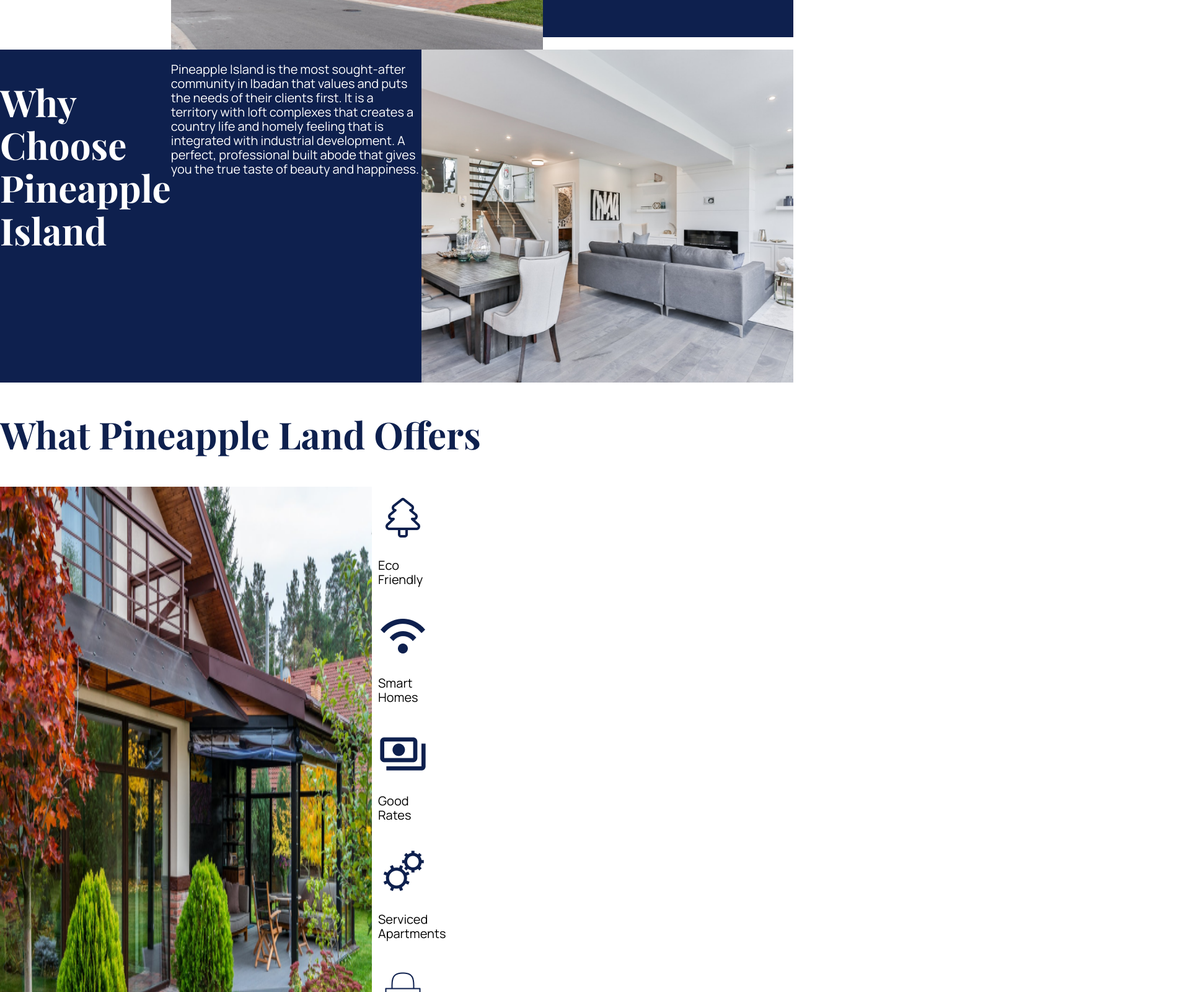
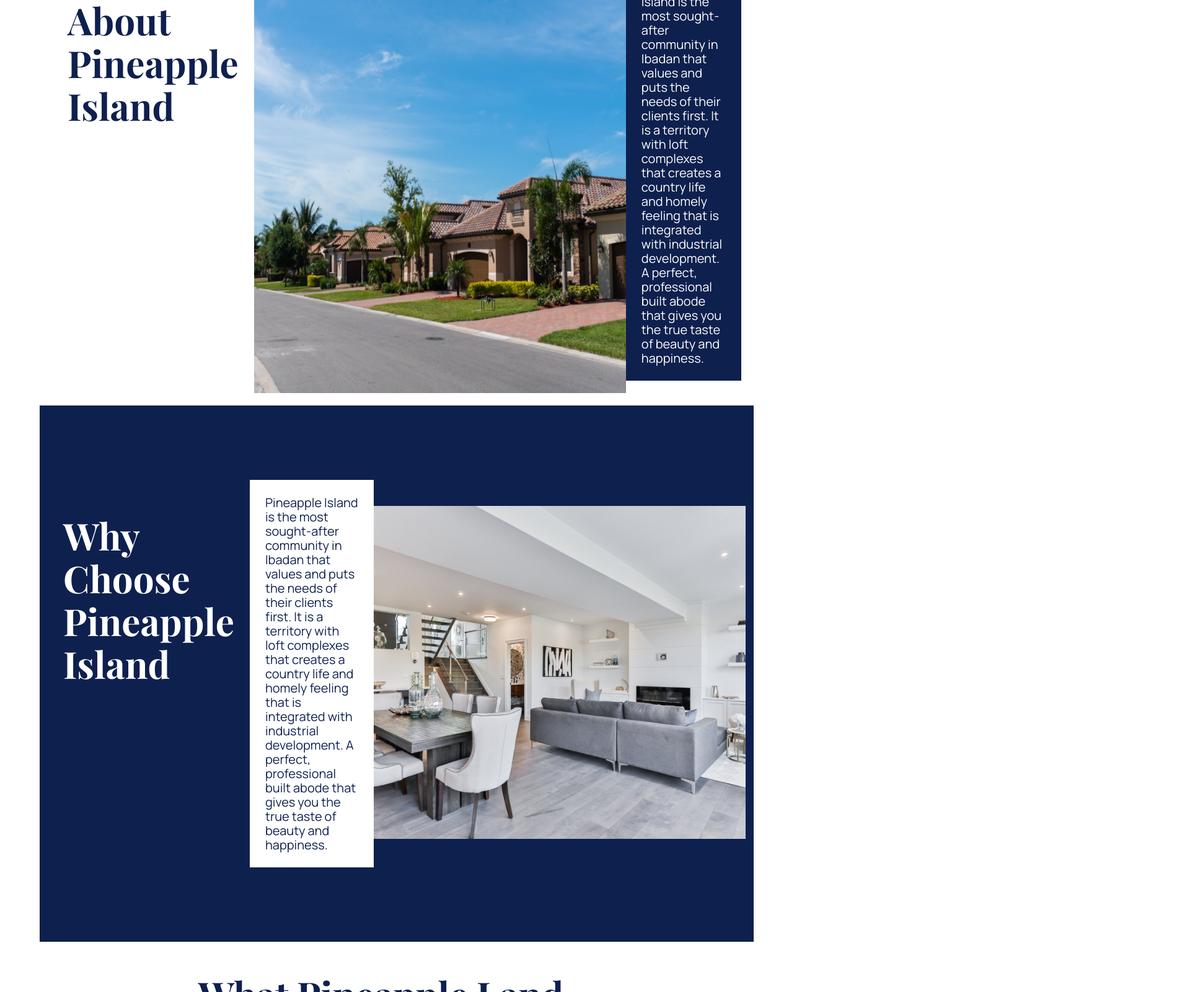
Before and after one commit to charlisable/project-1, a plain HTML site: page index.html in a window 1280 px wide. Shown: the part 920-2520 px from the top of the page at 62% size, 1920 px wide, since content can reach past the window. Drawn offline with nearby package versions, Linux system fonts and the light colour scheme.

Commit message:
added flexbox properties to css

```diff
--- a/index.html
+++ b/index.html
@@ -36,8 +36,8 @@
     <!-- Section 1 -->
     <section class="section1">
         <div class="section1text">
-            <h2 class="section1text">Pineapple Island: Where Every Home is a Slice on Paradise</h2>
-            <p>a community that gives you a taste of happiness, a place you'll love to live and an opportunity to build a home</p>
+            <h2 class="section1text">Pineapple Island: Where Every Home is a Slice of Paradise</h2>
+            <p class="textpadding">a community that gives you a taste of happiness, a place you'll love to live and an opportunity to build a home</p>
         </div>
         <div>
           <img class="desktop-image" src="./assets/Desktop Images/1101.png" alt="house">
@@ -48,13 +48,14 @@
     <!-- Section 2 -->
     <section class="section2">
         <div>
-            <h2>About Pineapple Island</h2>
+            <h2 class="textpadding">About Pineapple Island</h2>
         </div>
-        <article>
+        <div>
             <img class="desktop-image" src="./assets/Desktop Images/1102.png" alt="suburb house">
-
+        </div>
+        <div>
             <p class="section2p">Pineapple Island is the most sought-after  community in Ibadan that values and puts the needs of their clients first. It is a territory with loft complexes that creates a country life and homely feeling that is integrated with industrial development. A perfect, professional built  abode that gives you the true taste of beauty and happiness.</p>
-        </article>
+        </div>
 
     </section>
 
@@ -63,12 +64,14 @@
         <div>
             <h2 class="section3-h2">Why Choose Pineapple Island</h2>
         </div>
-        <article>
-            <p>Pineapple Island is the most sought-after  community in Ibadan that values and puts the needs of their clients first. It is a territory with loft complexes that creates a country life and homely feeling that is integrated with industrial development. A perfect, professional built  abode that gives you the true taste of beauty and happiness.</p>
-
-            <img class="desktop-image" src="./assets/Desktop Images/1103.png" alt="dining room">
+        <article class="section3article">
+            <div>
+                <p class="section3-p">Pineapple Island is the most sought-after  community in Ibadan that values and puts the needs of their clients first. It is a territory with loft complexes that creates a country life and homely feeling that is integrated with industrial development. A perfect, professional built  abode that gives you the true taste of beauty and happiness.</p>
+            </div>
+            <div>
+                <img class="desktop-image" src="./assets/Desktop Images/1103.png" alt="dining room">
+            </div>
         </article>
-
     </section>
 
     <!-- Section 4 -->
@@ -76,8 +79,9 @@
         <h2>What Pineapple Land Offers</h2>
         <article class="section4-article">
             <img class="desktop-image" src="./assets/Desktop Images/1104.png" alt="front of house">
-                <!-- icon gallery -->
-             <div class="desktop-icons">
+
+            <!-- icon gallery -->
+             <section class="desktop-icons">
                 <div class="icons-item">
                     <img src="./assets/Desktop Icons/000.png" alt="eco friendly">
                     <p>Eco Friendly</p>
@@ -103,7 +107,7 @@
                     <p>Electricity</p>
                 </div>
 
-            </div>
+            </section>
         </article>
 
     </section>
--- a/style.css
+++ b/style.css
@@ -8,15 +8,21 @@ h1, h2 {
     font-family: 'Playfair Display', serif;
 }
 
+p, button {
+    font-family: 'Manrope', sans-serif;
+    font-size: 20px;
+}
+
+h1 {
+    color: #0E204E;
+    font-size: 32px;
+}
+
 h2 {
     font-size: 60px;
     color: #0E204E;
 }
 
-p, button {
-    font-family: 'Manrope', sans-serif;
-    font-size: 20px;
-}
 
 /* Button */
 button {
@@ -43,20 +49,27 @@ a {
     text-decoration: none;
     color: black;
     font-size: 20px;
+    padding: 10px;
 }
 
+/* Flex properties */
 .section1,
 .section2,
 .section3,
 .section6,
 .section7,
-article,
-.footer {
+footer {
     display: flex;
+    width: 90%;
+    padding: 20px;
+    flex-direction: row;
+    justify-content: center;
+    align-items: stretch;
+    margin: auto;
+
 }
 
-/* background blue and text white for the following:
-section1text, section2 p, section3, footer background  */
+/* background blue and text white for the following: */
 .section1text,
 .section2p,
 .section3,
@@ -66,39 +79,84 @@ background-color: #0E204E;
 color: white;
 }
 
-
+/* padding for text */
+.textpadding,
+.section1text,
+.section2p,
+.section3-h2,
+.section3-p {
+    padding: 25px;
+}
 
 
 /* Section1 */
 
+
 /* Section2 */
+.section2 > * {
+    display: flex;
+    flex-basis: 33%;
+
+}
+
 
 /* Section3 */
+.section3 {
+    padding: 100px;
+}
+
+.section3-p {
+    background-color: white;
+    color: #0E204E;
+    min-width: 200px;
+}
+.section3article {
+
+    display: flex;
+    flex-direction: row;
+    align-items: center;
+
+}
 
 /* Section4 */
+.section4 {
+    width: 50%;
+    margin: auto;
+}
+
 .section4-article {
-    display: flexbox
-
+    display : flex;
+    flex-direction: row;
 }
 .desktop-icons {
-    display: flexbox;
+    display: flex;
     flex-wrap: wrap;
+    padding: 25px;
+    align-items: center;
 }
 
 .icons-item {
     width: 33%;
-    padding: 10px;
+
 }
 
 
 
 /* Section5 */
+.section5 {
+    width: 50%;
+    margin: auto;
+}
 .gallery {
-  display: flexbox;
+  display: flex;
   flex-wrap: wrap;
+  list-style: none;
+  width: 1800px;
 }
 .gallery-item {
 width: 33%;
+padding: 10px;
+
 }
 
 /* Section6 */
```
